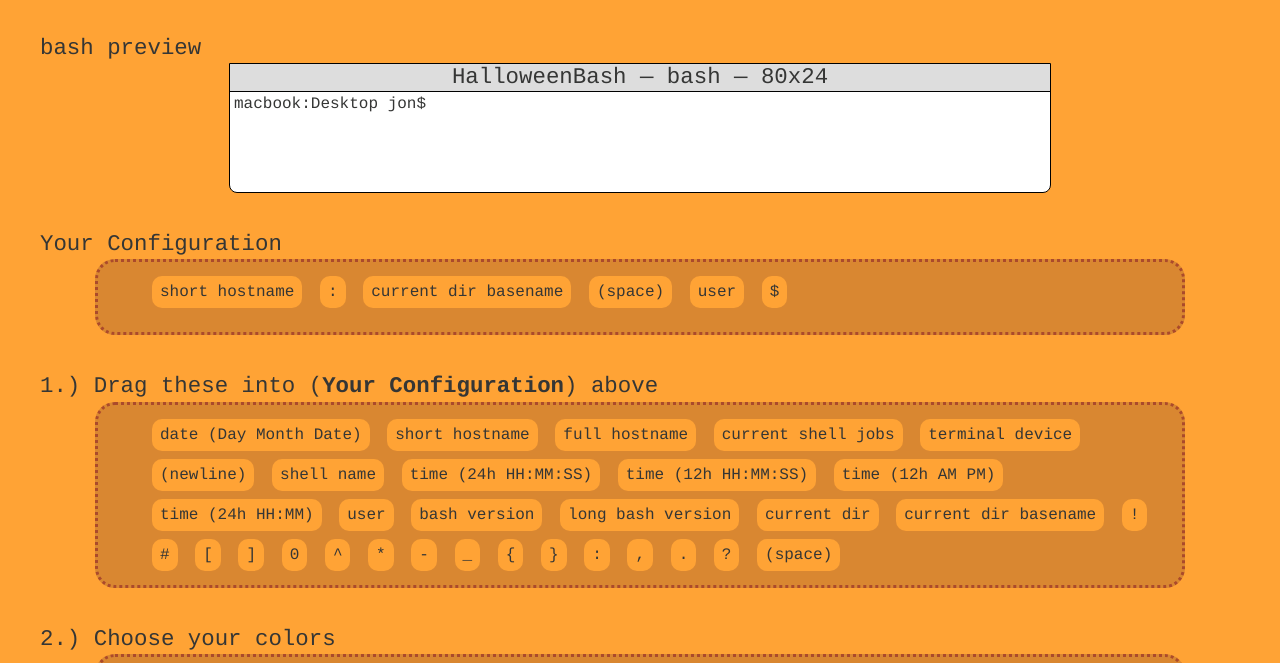
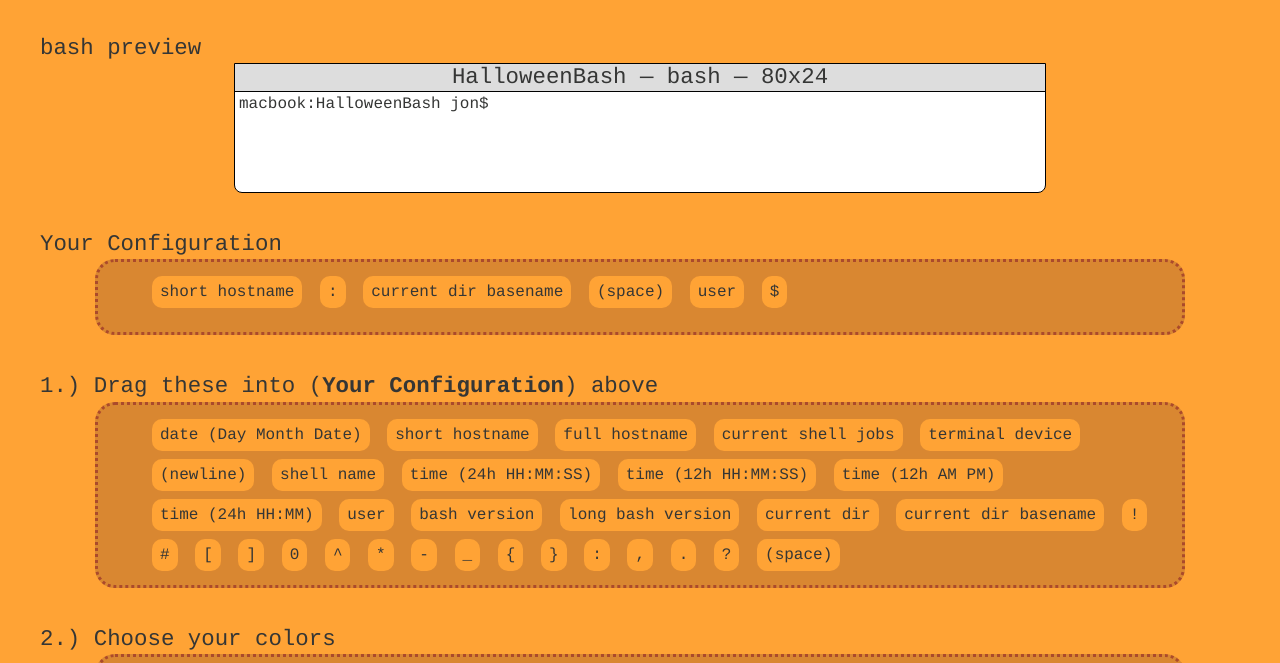
Before and after one commit to xta/HalloweenBash, a plain HTML site: page index.html in a window 1280 px wide. Shown: the part 75-738 px from the top of the page. Drawn offline with nearby package versions, Linux system fonts and the light colour scheme.

Commit message:
update css width and page copy

```diff
--- a/assets/profile.css
+++ b/assets/profile.css
@@ -142,7 +142,7 @@ Terminal Preview Box
 */
 
 #terminal {
-	width: 820px;
+	width: 810px;
 	margin-left: auto;
 	margin-right: auto;
 	background-color: #fff;
--- a/assets/profile.js
+++ b/assets/profile.js
@@ -279,13 +279,13 @@ $(document).ready(function() {
 		"psw": {
 					         text_id: "psw",
 					     bash_string: "\\w",
-					    example_copy: "~/Desktop",
+					    example_copy: "~/Desktop/HalloweenBash",
 					long_description: "the current working directory"
 		},
 		"psworking": {
 					         text_id: "psworking",
 					     bash_string: "\\W",
-					    example_copy: "Desktop",
+					    example_copy: "HalloweenBash",
 					long_description: "the basename of the current working directory"
 		},
 		"psbang": {
--- a/index.html
+++ b/index.html
@@ -29,8 +29,8 @@
     </h2>
   <div id="area">
     <span id="prompt">
-    <!--Last login: Wed Oct  3 18:14:19 on ttys001<br />-->
-    macbook:Desktop jon$
+      <!--Last login: Wed Oct  3 18:14:19 on ttys001<br />-->
+      macbook:HalloweenBash jon$
     </span>
   </div>
   </section>
```
